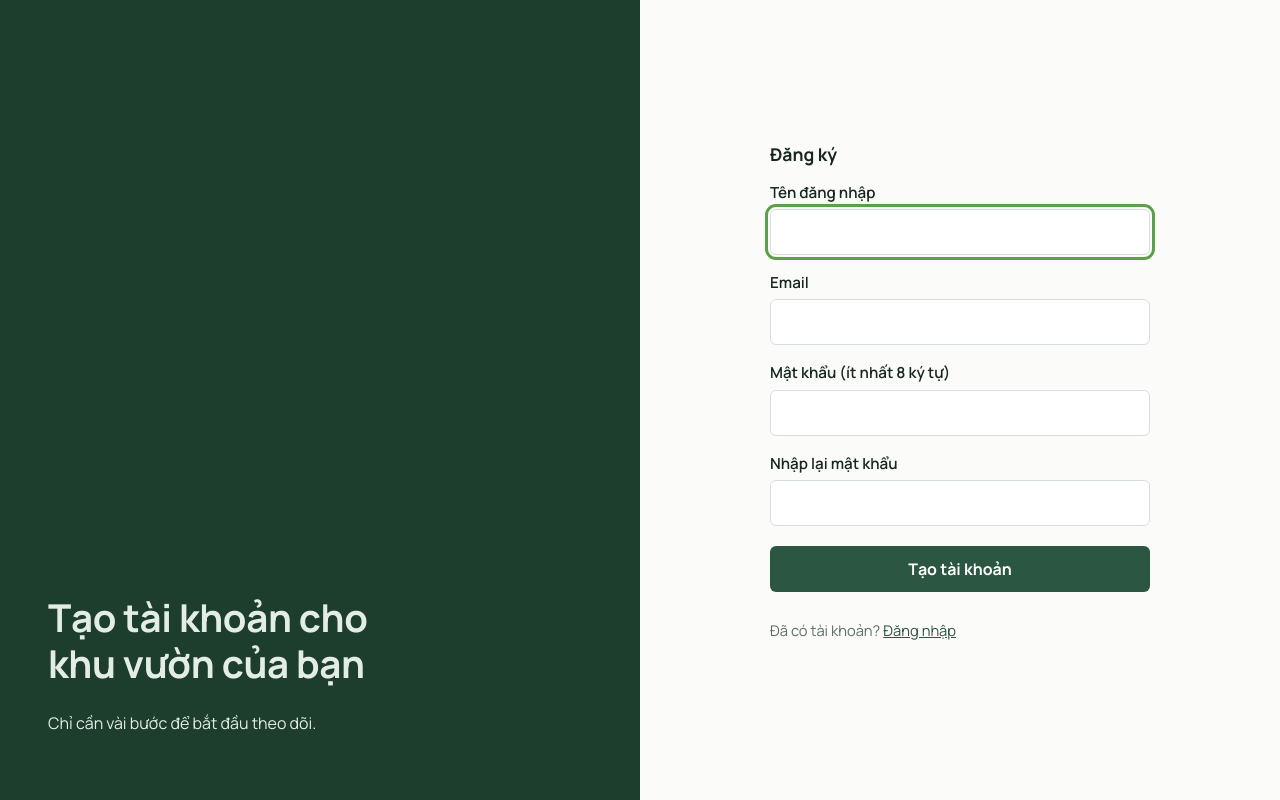
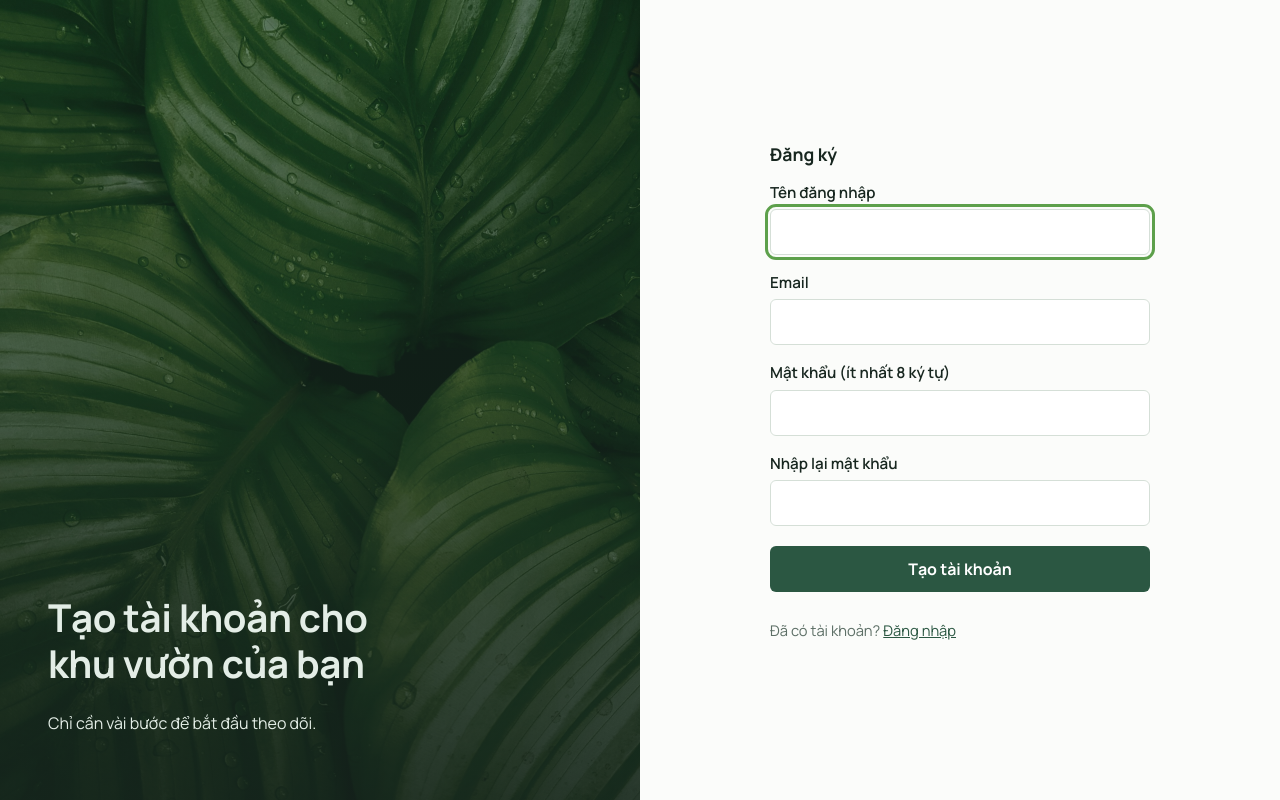
Before and after one commit to Jukati18/Smart-garden, a Flask app: page /register in a window 1280 px wide. Run offline with Flask 3, Linux system fonts and the light colour scheme.

Commit message:
style: thay nền cột trái trang login/register bằng ảnh smart farming

```diff
--- a/static/css/style.css
+++ b/static/css/style.css
@@ -60,7 +60,16 @@ input { width: 100%; font: inherit; padding: .6rem .75rem; border: 1px solid var
 
 /* ---- Trang đăng nhập / đăng ký ---- */
 .auth { display: grid; grid-template-columns: 1fr 1fr; min-height: 100vh; }
-.auth-side { background: var(--moss-dark); color: #e3ede6; padding: 3rem; display: flex; flex-direction: column; justify-content: flex-end; }
+.auth-side {
+  background:
+    linear-gradient(rgba(29, 61, 45, .45), rgba(23, 38, 31, .85)),
+    url("../img/smart-farming.jpg") center / cover no-repeat;
+  color: #e3ede6;
+  padding: 3rem;
+  display: flex;
+  flex-direction: column;
+  justify-content: flex-end;
+}
 .auth-side h1 { font-size: 2.4rem; max-width: 14ch; }
 .auth-form { display: flex; align-items: center; justify-content: center; padding: 2rem; background: var(--paper); }
 .auth-form form { width: 100%; max-width: 380px; }
```
Also changed, not shown: README.md, static/img/smart-farming.jpg (added).
